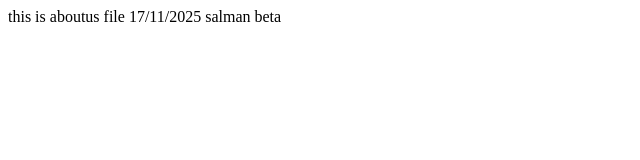
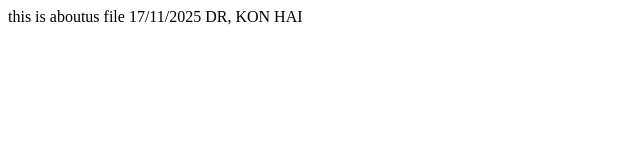
Before and after one commit to giresh2506b-a11y/git-global-10nov-2025, a plain HTML site: page aboutus.html in a window 1280 px wide. Shown: the full height of the page, 0-640 px from the left. Drawn offline with Linux system fonts and the light colour scheme.

Commit message:
Update aboutus.html

```diff
--- a/aboutus.html
+++ b/aboutus.html
@@ -9,6 +9,6 @@
 <body>
     this is aboutus file
     17/11/2025
-    salman beta
+    DR, KON HAI
 </body>
 </html>
```
